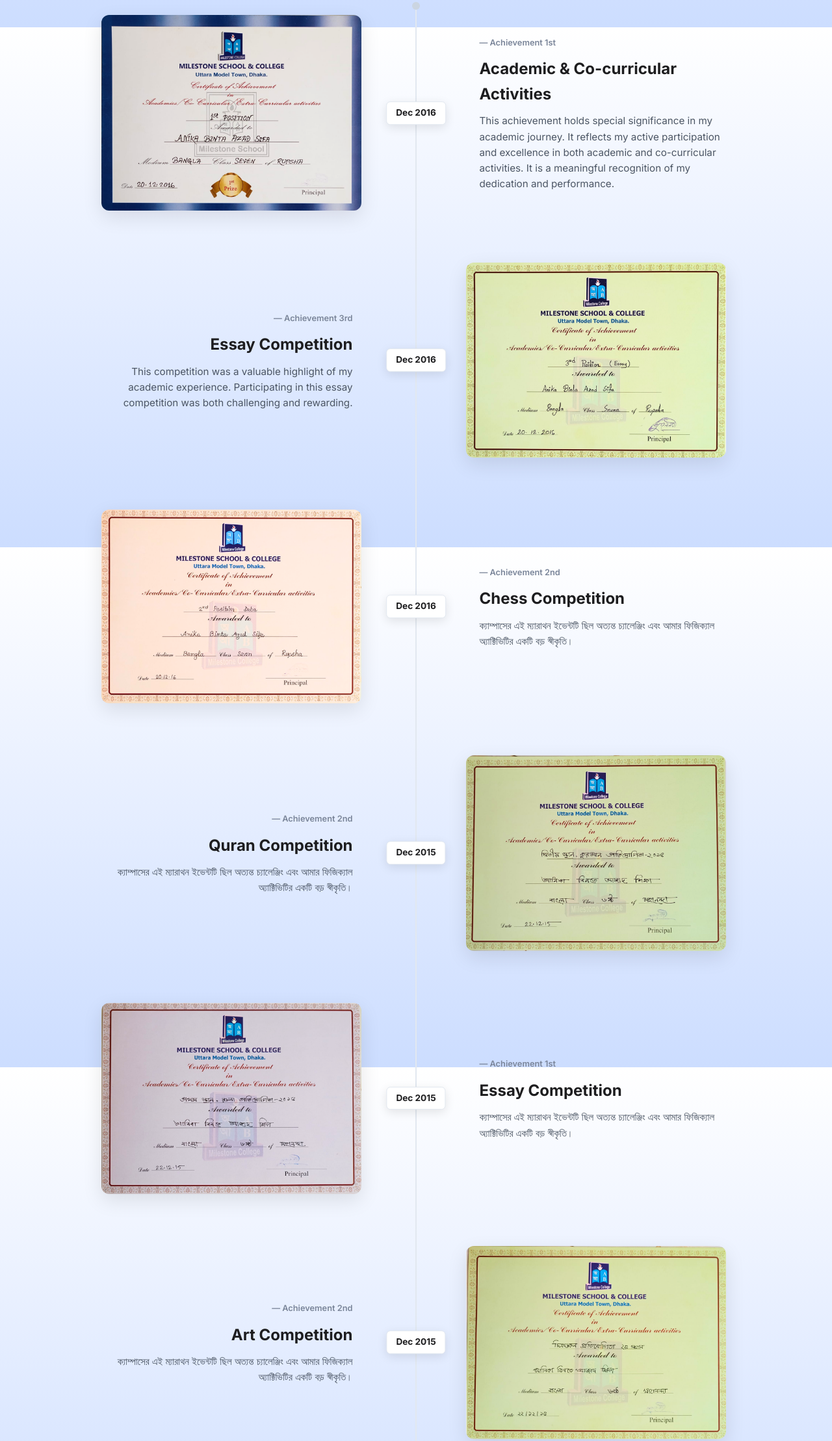
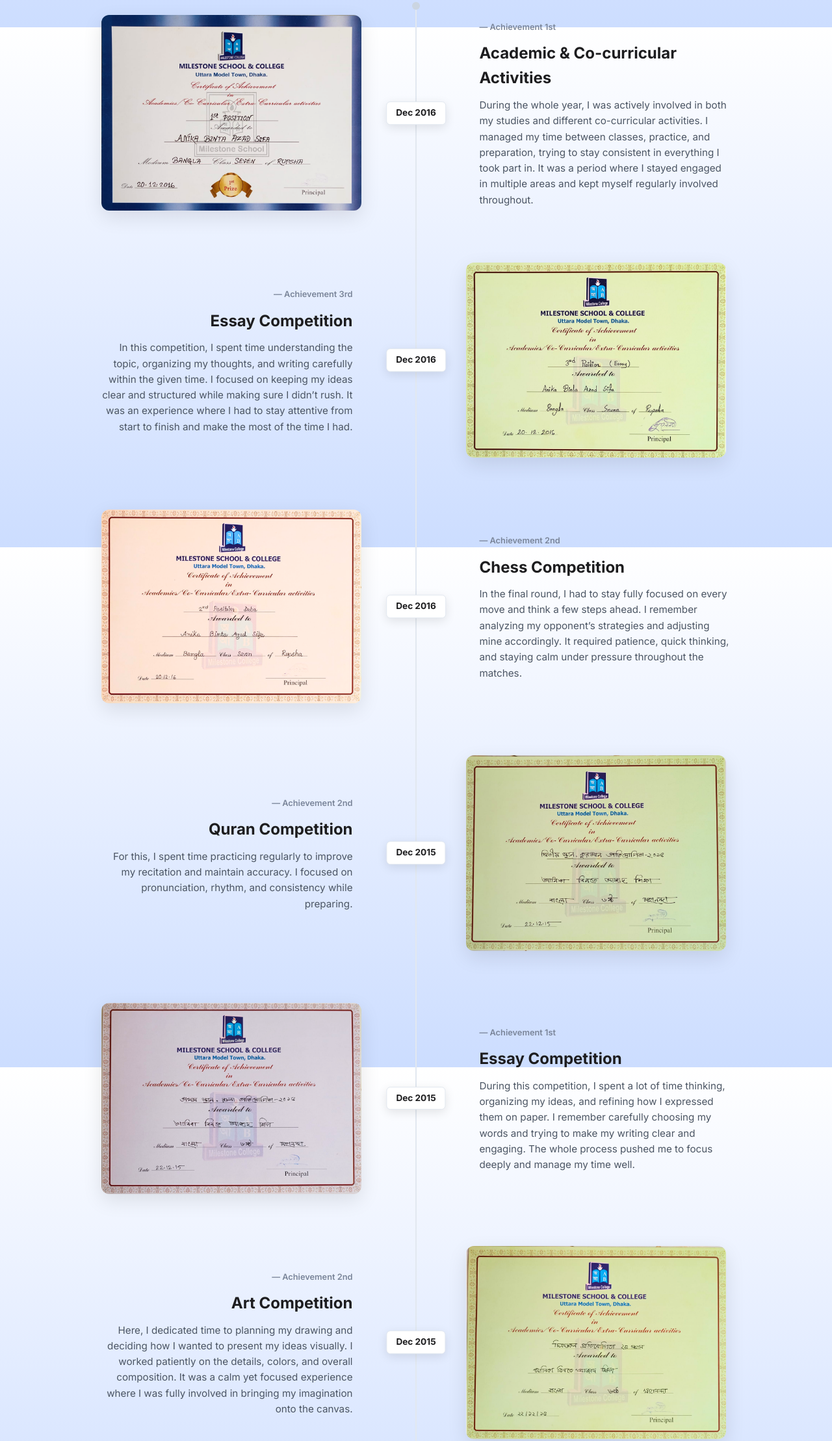
Before and after one commit to Nephophile06/Portfolio, a plain HTML site: page certifications.html in a window 1280 px wide. Shown: the part 6358-8575 px from the top of the page at 65% size. Drawn offline with Linux system fonts and the light colour scheme.

Commit message:
certificate page complete

```diff
--- a/certifications.html
+++ b/certifications.html
@@ -321,10 +321,11 @@
                             <div class="timeline-text-box">
                                 <span class="timeline-tag">— Achievement 1st</span>
                                 <h4 class="achievement-title">Academic & Co-curricular Activities</h4>
-                                <p class="achievement-desc">This achievement holds special significance in my academic
-                                    journey. It reflects my active participation and excellence in both academic and
-                                    co-curricular activities. It is a meaningful recognition of my dedication and
-                                    performance.</p>
+                                <p class="achievement-desc">During the whole year, I was actively involved in both my
+                                    studies and different co-curricular activities. I managed my time between classes,
+                                    practice, and preparation, trying to stay consistent in everything I took part in.
+                                    It was a period where I stayed engaged in multiple areas and kept myself regularly
+                                    involved throughout.</p>
                             </div>
                         </div>
 
@@ -337,9 +338,11 @@
                             <div class="timeline-text-box">
                                 <span class="timeline-tag">— Achievement 3rd</span>
                                 <h4 class="achievement-title">Essay Competition</h4>
-                                <p class="achievement-desc">This competition was a valuable highlight of my academic
-                                    experience. Participating in this essay competition was both challenging and
-                                    rewarding.</p>
+                                <p class="achievement-desc">In this competition, I spent time understanding the topic,
+                                    organizing my thoughts, and writing carefully within the given time. I focused on
+                                    keeping my ideas clear and structured while making sure I didn’t rush. It was an
+                                    experience where I had to stay attentive from start to finish and make the most of
+                                    the time I had.</p>
                             </div>
                         </div>
 
@@ -352,8 +355,10 @@
                             <div class="timeline-text-box">
                                 <span class="timeline-tag">— Achievement 2nd</span>
                                 <h4 class="achievement-title">Chess Competition</h4>
-                                <p class="achievement-desc">ক্যাম্পাসের এই ম্যারাথন ইভেন্টটি ছিল অত্যন্ত চ্যালেঞ্জিং এবং
-                                    আমার ফিজিক্যাল অ্যাক্টিভিটির একটি বড় স্বীকৃতি।</p>
+                                <p class="achievement-desc">In the final round, I had to stay fully focused on every
+                                    move and think a few steps ahead. I remember analyzing my opponent’s strategies and
+                                    adjusting mine accordingly. It required patience, quick thinking, and staying calm
+                                    under pressure throughout the matches.</p>
                             </div>
                         </div>
 
@@ -366,8 +371,9 @@
                             <div class="timeline-text-box">
                                 <span class="timeline-tag">— Achievement 2nd</span>
                                 <h4 class="achievement-title">Quran Competition</h4>
-                                <p class="achievement-desc">ক্যাম্পাসের এই ম্যারাথন ইভেন্টটি ছিল অত্যন্ত চ্যালেঞ্জিং এবং
-                                    আমার ফিজিক্যাল অ্যাক্টিভিটির একটি বড় স্বীকৃতি।</p>
+                                <p class="achievement-desc">For this, I spent time practicing regularly to improve my
+                                    recitation and maintain accuracy. I focused on pronunciation, rhythm, and
+                                    consistency while preparing.</p>
                             </div>
                         </div>
 
@@ -380,8 +386,10 @@
                             <div class="timeline-text-box">
                                 <span class="timeline-tag">— Achievement 1st</span>
                                 <h4 class="achievement-title">Essay Competition</h4>
-                                <p class="achievement-desc">ক্যাম্পাসের এই ম্যারাথন ইভেন্টটি ছিল অত্যন্ত চ্যালেঞ্জিং এবং
-                                    আমার ফিজিক্যাল অ্যাক্টিভিটির একটি বড় স্বীকৃতি।</p>
+                                <p class="achievement-desc">During this competition, I spent a lot of time thinking,
+                                    organizing my ideas, and refining how I expressed them on paper. I remember
+                                    carefully choosing my words and trying to make my writing clear and engaging. The
+                                    whole process pushed me to focus deeply and manage my time well.</p>
                             </div>
                         </div>
 
@@ -394,8 +402,11 @@
                             <div class="timeline-text-box">
                                 <span class="timeline-tag">— Achievement 2nd</span>
                                 <h4 class="achievement-title">Art Competition</h4>
-                                <p class="achievement-desc">ক্যাম্পাসের এই ম্যারাথন ইভেন্টটি ছিল অত্যন্ত চ্যালেঞ্জিং এবং
-                                    আমার ফিজিক্যাল অ্যাক্টিভিটির একটি বড় স্বীকৃতি।</p>
+                                <p class="achievement-desc">Here, I dedicated time to planning my drawing and deciding
+                                    how I wanted to present my ideas visually. I worked patiently on the details,
+                                    colors, and overall composition. It was a calm yet focused experience where I was
+                                    fully involved in bringing my imagination onto the canvas.
+                                </p>
                             </div>
                         </div>
                     </div>
```
